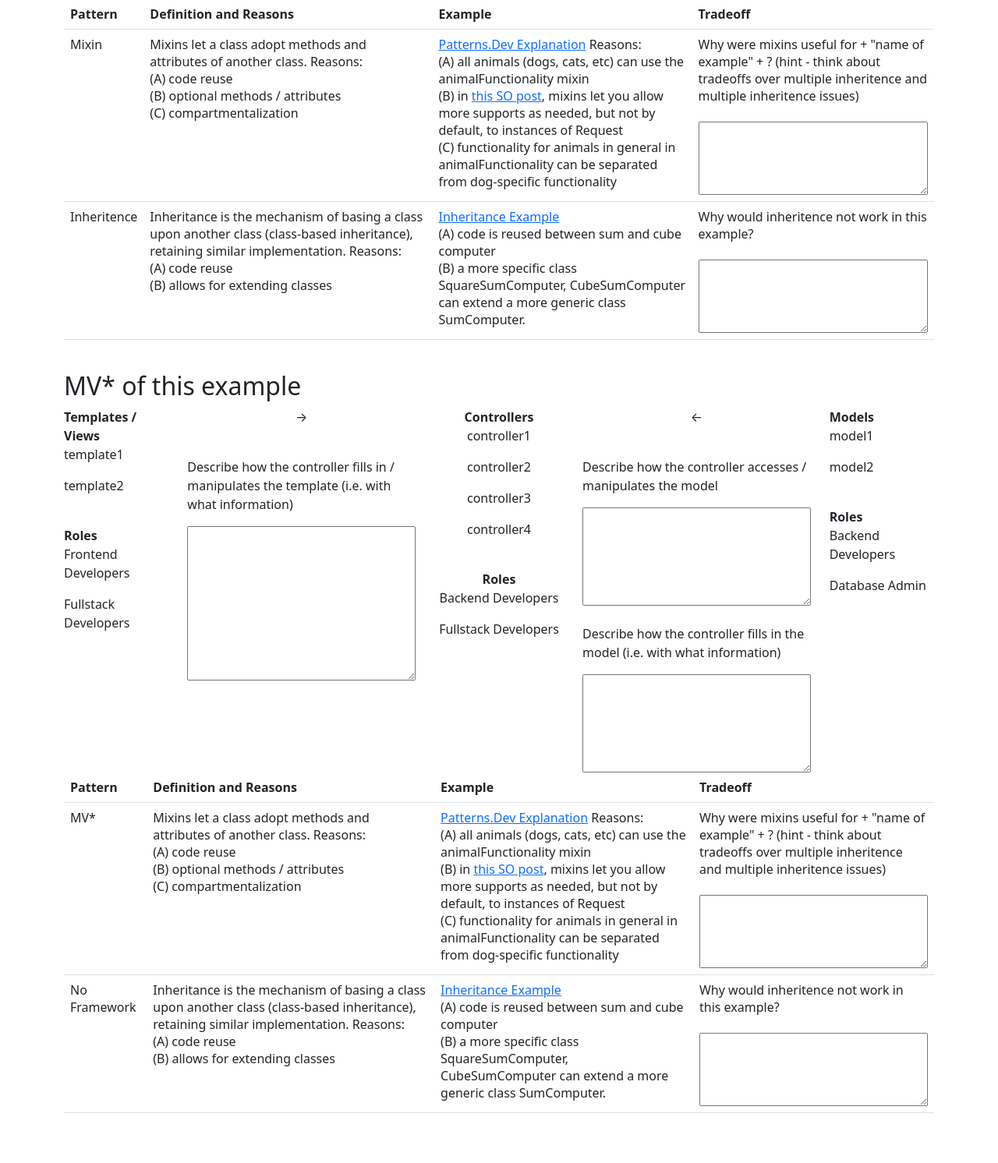
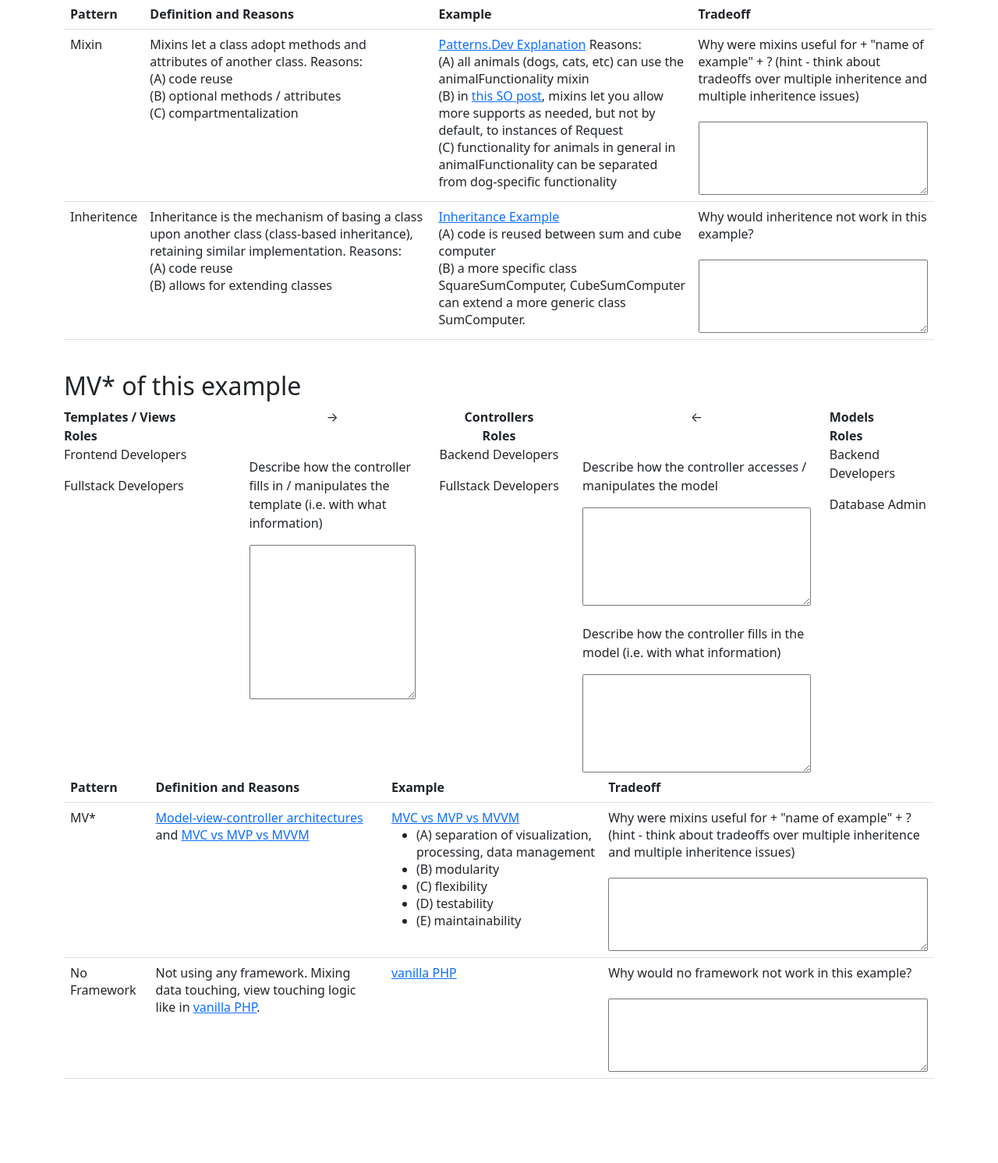
Before and after one commit to ld-rale/rale-modules, a Django app: template raleweb/templates/ralemodules/exercises.html in a window 1280 px wide. Shown: the part 359-1851 px from the top of the page at 78% size. After the commit the page ends 1743 px from the top, so only its background shows below. Run offline with Django 3.2, Linux system fonts and the light colour scheme; the template is opened without the code that fills it, so the values that code supplies are empty.

Commit message:
basically at the stage where it is just constraining left

```diff
--- a/raleweb/templates/ralemodules/exercises.html
+++ b/raleweb/templates/ralemodules/exercises.html
@@ -107,16 +107,17 @@
                         <div class="row">
                             <div class="col-sm-5">
                                 <div class="row">
-                                    <div class="col-sm-4">
+                                    <div class="col-sm-6">
                                         <b>Templates / Views</b>
-                                        <p>template1</p>
-                                        <p>template2</p>
+                                        {% for template in dp.templates %}
+                                            <p>{{template}}</p>
+                                        {% endfor %}
                                         <br>
                                         <b>Roles</b>
                                         <p>Frontend Developers</p>
                                         <p>Fullstack Developers</p>
                                     </div>
-                                    <div class="col-sm-8">
+                                    <div class="col-sm-6">
                                         <p style="text-align: center;">→</p>
                                         <br>
                                         <p>Describe how the controller fills in / manipulates the template (i.e. with what information)</p>
@@ -126,10 +127,9 @@
                             </div>
                             <div class="col-sm-2" style="text-align: center;">
                                 <b>Controllers</b>
-                                <p>controller1</p>
-                                <p>controller2</p>
-                                <p>controller3</p>
-                                <p>controller4</p>
+                                {% for controller in dp.views %}
+                                    <p>{{controller}}</p>
+                                {% endfor %}
                                 <br>
                                 <b>Roles</b>
                                 <p>Backend Developers</p>
@@ -149,8 +149,9 @@
                                     </div>
                                     <div class="col-sm-4">
                                         <b>Models</b>
-                                        <p>model1</p>
-                                        <p>model2</p>
+                                        {% for model in dp.models %}
+                                            <p>{{model}}</p>
+                                        {% endfor %}
                                         <br>
                                         <b>Roles</b>
                                         <p>Backend Developers</p>
@@ -201,8 +202,19 @@
                             </tr>
                             <tr>
                                 <td>MV*</td>
-                                <td>Mixins let a class adopt methods and attributes of another class. Reasons: <br>(A) code reuse <br>(B) optional methods / attributes <br>(C) compartmentalization</td>
-                                <td><a href="https://www.patterns.dev/posts/mixin-pattern/" target="_blank">Patterns.Dev Explanation</a> Reasons: <br>(A) all animals (dogs, cats, etc) can use the animalFunctionality mixin <br>(B) in <a href="https://stackoverflow.com/a/547714/1194050" target="_blank">this SO post</a>, mixins let you allow more supports as needed, but not by default, to instances of Request <br>(C) functionality for animals in general in animalFunctionality can be separated from dog-specific functionality</td>
+                                <td>
+                                    <a href="https://en.wikipedia.org/wiki/Model%E2%80%93view%E2%80%93controller" target="_blank">Model-view-controller architectures</a> and
+                                    <a href="https://levelup.gitconnected.com/mvc-vs-mvp-vs-mvvm-35e0d4b933b4" target="_blank">MVC vs MVP vs MVVM</a></td>
+                                <td>
+                                    <a href="https://levelup.gitconnected.com/mvc-vs-mvp-vs-mvvm-35e0d4b933b4" target="_blank">MVC vs MVP vs MVVM</a>
+                                    <ul>
+                                        <li>(A) separation of visualization, processing, data management</li>
+                                        <li>(B) modularity</li>
+                                        <li>(C) flexibility</li>
+                                        <li>(D) testability</li>
+                                        <li>(E) maintainability</li>
+                                    </ul>
+                                </td>
                                 <td>
                                     Why were mixins useful for + "name of example" + ? (hint - think about tradeoffs over multiple inheritence and multiple inheritence issues)<br><br>
                                     <textarea rows="4" style="width: 100%; max-width: 100%;"></textarea>
@@ -210,10 +222,10 @@
                             </tr>
                             <tr>
                                 <td>No Framework</td>
-                                <td>Inheritance is the mechanism of basing a class upon another class (class-based inheritance), retaining similar implementation. Reasons:<br>(A) code reuse<br>(B) allows for extending classes</td>
-                                <td><a href="https://en.wikipedia.org/wiki/Inheritance_(object-oriented_programming)#Code_reuse" target="_blank">Inheritance Example</a><br>(A) code is reused between sum and cube computer<br>(B) a more specific class SquareSumComputer, CubeSumComputer can extend a more generic class SumComputer.</td>
+                                <td>Not using any framework. Mixing data touching, view touching logic like in <a href="https://en.wikipedia.org/wiki/PHP" target="_blank">vanilla PHP</a>.</td>
+                                <td><a href="https://en.wikipedia.org/wiki/PHP" target="_blank">vanilla PHP</a</td>
                                 <td>
-                                    Why would inheritence not work in this example?<br><br>
+                                    Why would no framework not work in this example?<br><br>
                                     <textarea rows="4" style="width: 100%; max-width: 100%;"></textarea>
                                 </td>
                             </tr>
```
Also changed, not shown: out/parser-py.py.
